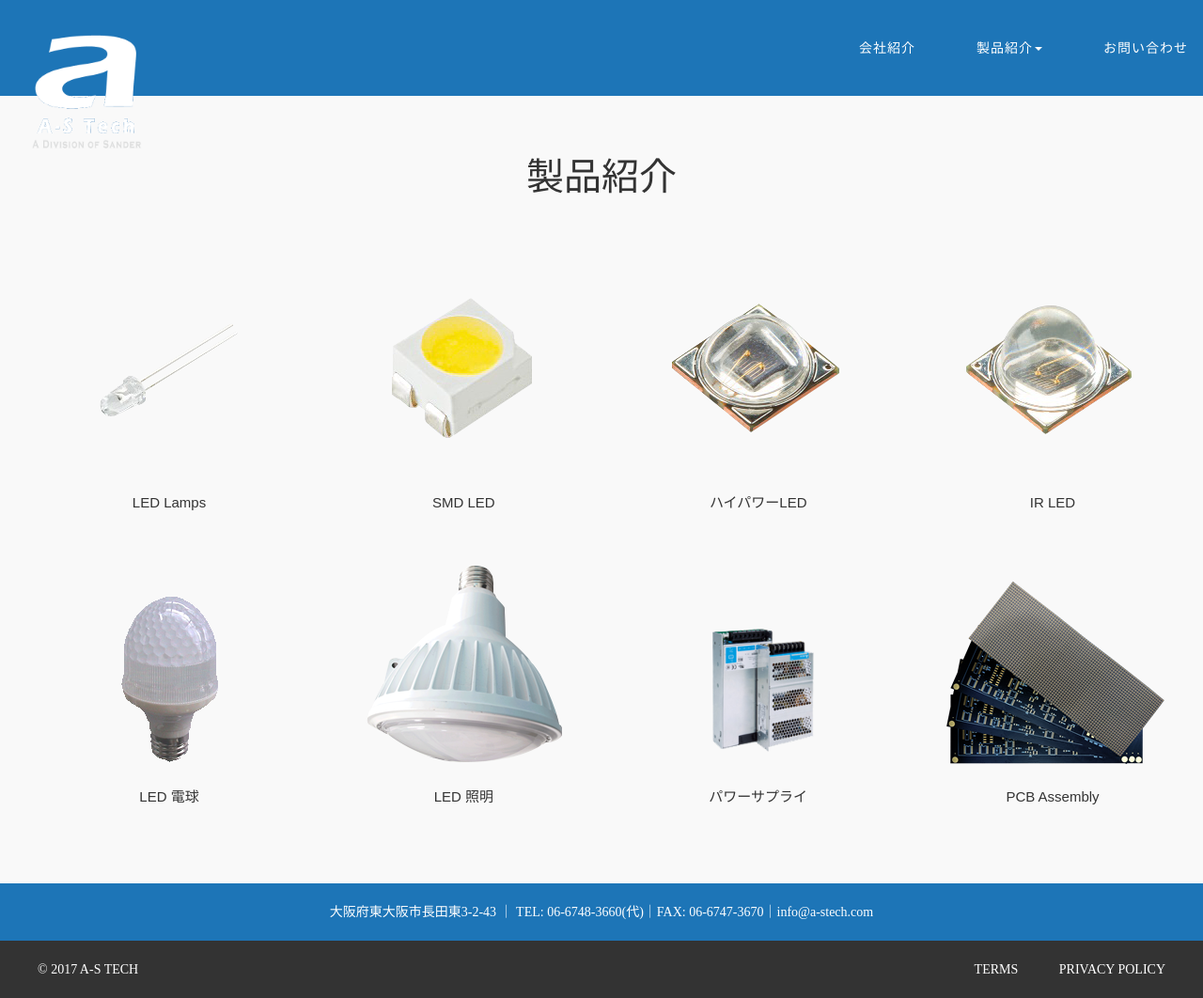
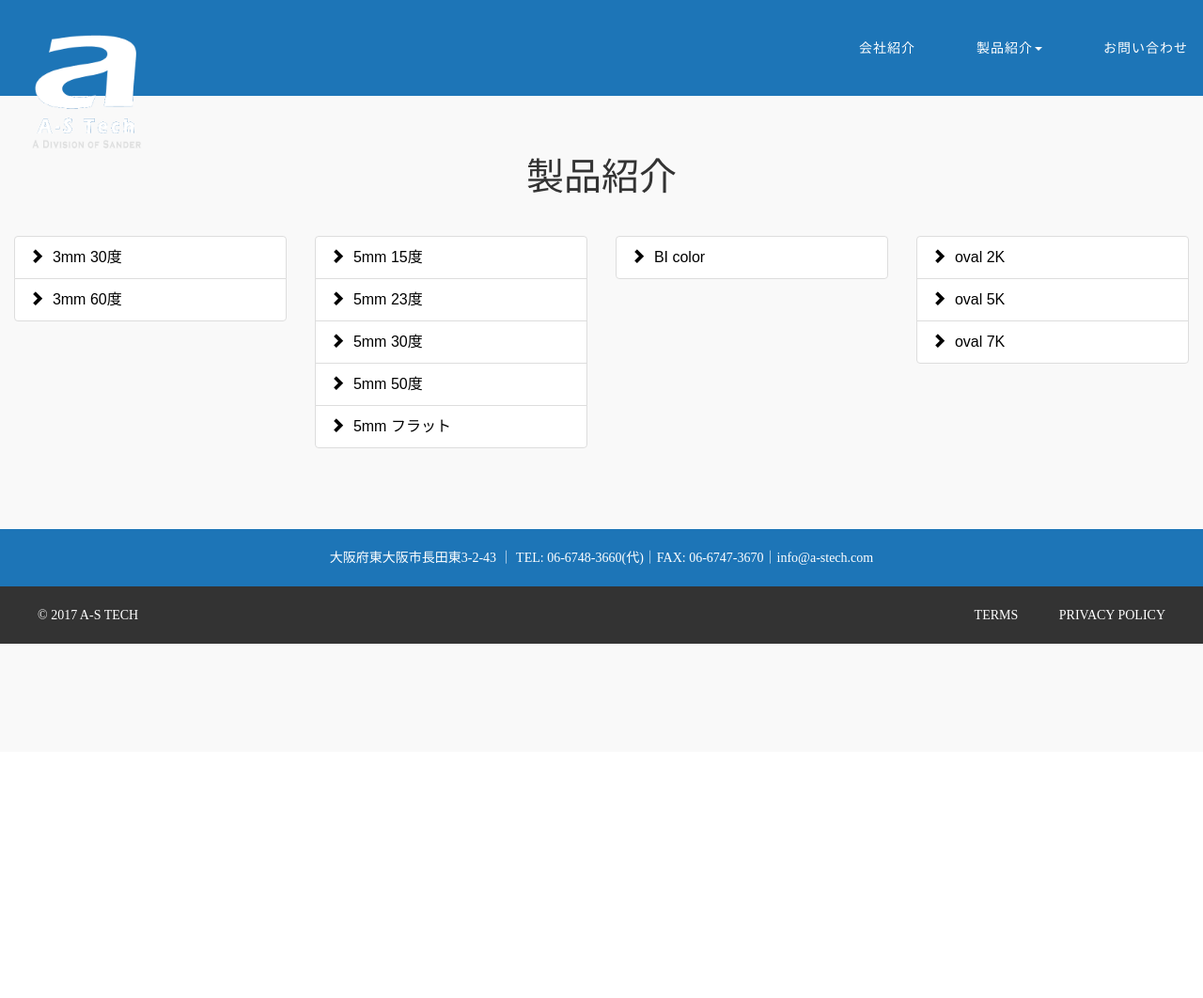
Before and after one commit to mag5323/ast, a PHP site: page /all-products.html in a window 1280 px wide. Shown: the whole page at 94% size. After the commit the page ends 685 px from the top, so only its background shows below. Run offline with PHP 8.4, Linux system fonts and the light colour scheme; some web fonts are replaced.

Commit message:
Add all-products list

```diff
--- a/all-products.html
+++ b/all-products.html
@@ -56,35 +56,35 @@
             </ul>
         </DIV>
     </nav>
-  <DIV class="home-banner"></DIV>
-  <DIV class="featured">
+  <DIV class="featured clearfix">
     <H2 class="ac">製品紹介</H2>
-    <DIV class="clears featured-row">
-      <DIV class="featured-box ac"><A href="ledlamps.html"><IMG src="images/L513MEC-15D.png" alt=""></A>
-        <P>LED Lamps</P>
-      </DIV>
-      <DIV class="featured-box ac"><A href="smdled.html"><IMG src="images/SMP-MWC-Z-TD-M13.png" alt=""></A>
-        <P>SMD LED</P>
-      </DIV>
-      <DIV class="featured-box ac"><A href="highpowerled.html"><IMG src="images/IRP-850-140D-M10.png" alt=""></A>
-        <P>ハイパワーLED</P>
-      </DIV>
-      <DIV class="featured-box ac"><A href="all-products.html"><IMG src="images/IRP-850L-60D-M10.png" alt=""></A>
-        <P>IR LED</P>
-      </DIV>
-      <DIV class="featured-box ac"><A href="ledbulbs.html"><IMG src="images/LED_Lighting01.png" width="130" height="196"></A>
-        <P>LED 電球</P>
-      </DIV>
-      <DIV class="featured-box ac"><A href="all-products.html"><IMG src="images/LED_Lighting02.png" width="228" height="230"></A>
-        <P>LED 照明</P>
-      </DIV>
-      <DIV class="featured-box ac"><A href="all-products.html"><IMG src="images/Powerspy.png" width="279" height="189"></A>
-        <P>パワーサプライ</P>
-      </DIV>
-      <DIV class="featured-box ac"><A href="all-products.html"><IMG src="images/PCB02.png" width="247" height="212"></A>
-        <P>PCB Assembly</P>
-      </DIV>
-    </DIV>
+    <div class="col-sm-3">
+        <div class="list-group">
+            <a href="#" class="list-group-item"><span class="glyphicon glyphicon-chevron-right"></span>&nbsp 3mm 30度</a>
+            <a href="#" class="list-group-item"><span class="glyphicon glyphicon-chevron-right"></span>&nbsp 3mm 60度</a>
+        </div>
+    </div>
+    <div class="col-sm-3">
+        <div class="list-group">
+            <a href="#" class="list-group-item"><span class="glyphicon glyphicon-chevron-right"></span>&nbsp 5mm 15度</a>
+            <a href="#" class="list-group-item"><span class="glyphicon glyphicon-chevron-right"></span>&nbsp 5mm 23度</a>
+            <a href="#" class="list-group-item"><span class="glyphicon glyphicon-chevron-right"></span>&nbsp 5mm 30度</a>
+            <a href="#" class="list-group-item"><span class="glyphicon glyphicon-chevron-right"></span>&nbsp 5mm 50度</a>
+            <a href="#" class="list-group-item"><span class="glyphicon glyphicon-chevron-right"></span>&nbsp 5mm フラット</a>
+        </div>
+    </div>
+    <div class="col-sm-3">
+        <div class="list-group">
+            <a href="#" class="list-group-item"><span class="glyphicon glyphicon-chevron-right"></span>&nbsp BI color</a>
+        </div>
+    </div>
+    <div class="col-sm-3">
+        <div class="list-group">
+            <a href="#" class="list-group-item"><span class="glyphicon glyphicon-chevron-right"></span>&nbsp oval 2K</a>
+            <a href="#" class="list-group-item"><span class="glyphicon glyphicon-chevron-right"></span>&nbsp oval 5K</a>
+            <a href="#" class="list-group-item"><span class="glyphicon glyphicon-chevron-right"></span>&nbsp oval 7K</a>
+        </div>
+    </div>
   </DIV>
   <FOOTER class="footer">
     <div class="footer-top">
--- a/images/global.css
+++ b/images/global.css
@@ -434,6 +434,9 @@ a.btn-primary {
 }
 .featured h2 {
 	padding-bottom: 40px; font-family: "Sawarabi Gothic"; font-size: 40px; font-weight: 400;
+}
+.featured .list-group a.list-group-item {
+    font-size: 16px;
 }
 .featured-row {
 	padding-left: 25px;
```
